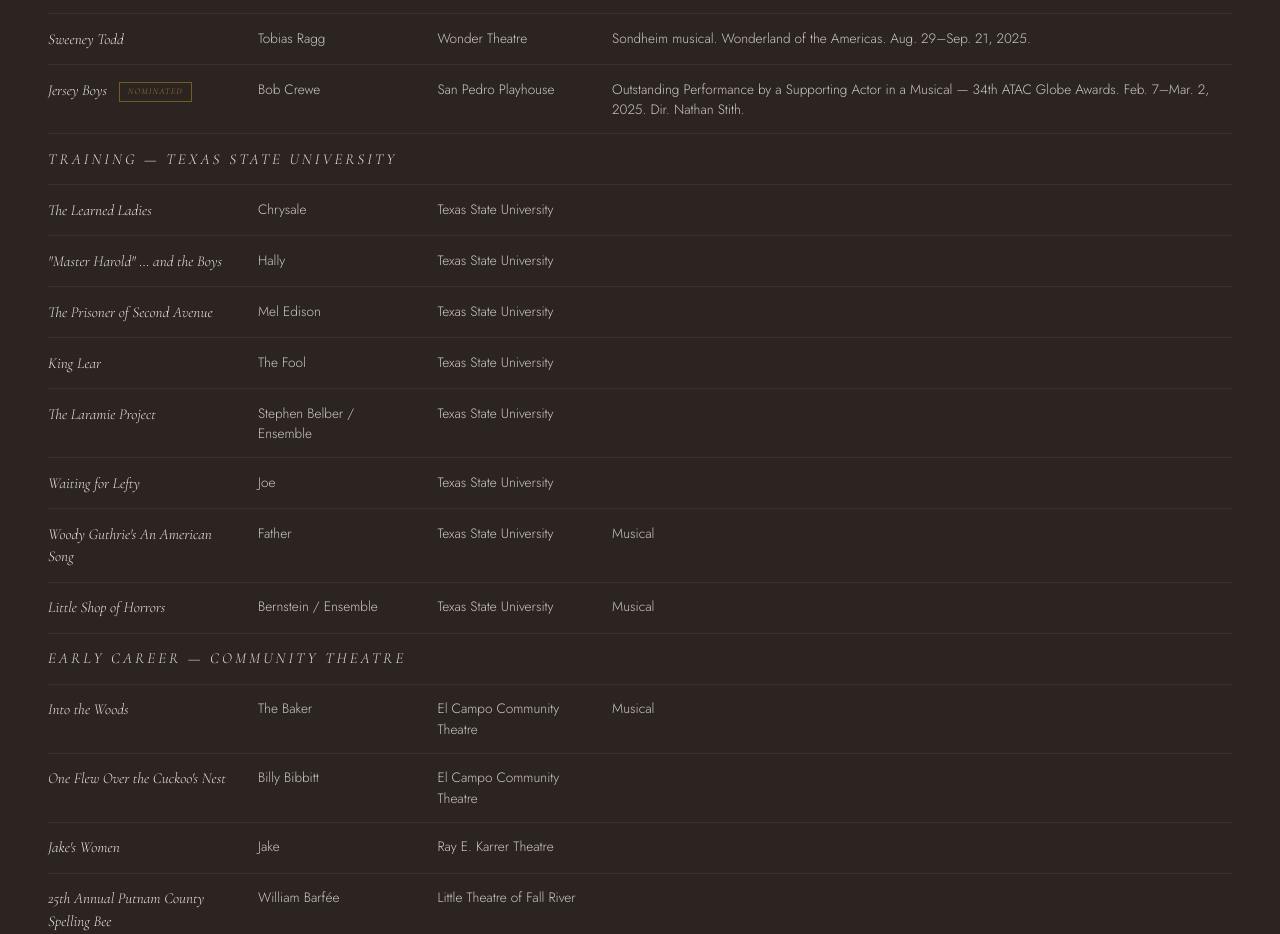
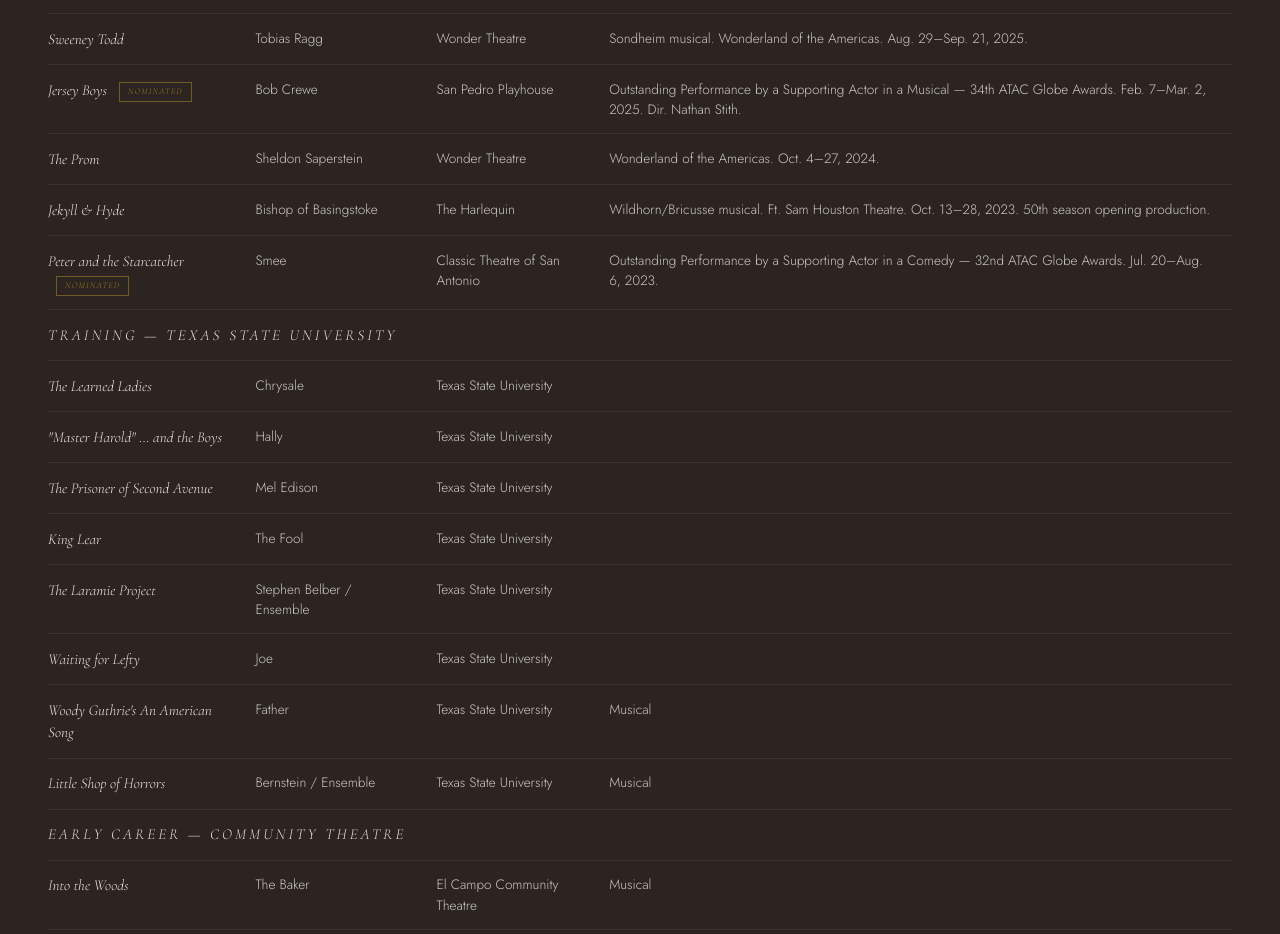
Before and after one commit to peterjphotos/blake-hamman, a plain HTML site: page blake-acting.html in a window 1280 px wide. Shown: the part 4400-5334 px from the top of the page. Drawn offline with nearby package versions, Linux system fonts and the light colour scheme.

Commit message:
Add Jekyll & Hyde (Harlequin, Oct 2023) and The Prom (Wonder Theatre, Oct 2024) to musicals table

```diff
--- a/blake-acting.html
+++ b/blake-acting.html
@@ -948,6 +948,25 @@
         <td>San Pedro Playhouse</td>
         <td>Outstanding Performance by a Supporting Actor in a Musical — 34th ATAC Globe Awards. Feb. 7–Mar. 2, 2025. Dir. Nathan Stith.</td>
       </tr>
+      <tr>
+        <td><em>The Prom</em></td>
+        <td>Sheldon Saperstein</td>
+        <td>Wonder Theatre</td>
+        <td>Wonderland of the Americas. Oct. 4–27, 2024.</td>
+      </tr>
+      <tr>
+        <td><em>Jekyll &amp; Hyde</em></td>
+        <td>Bishop of Basingstoke</td>
+        <td>The Harlequin</td>
+        <td>Wildhorn/Bricusse musical. Ft. Sam Houston Theatre. Oct. 13–28, 2023. 50th season opening production.</td>
+      </tr>
+      <tr>
+        <td><em>Peter and the Starcatcher</em> <span class="atac-tag nom">Nominated</span></td>
+        <td>Smee</td>
+        <td>Classic Theatre of San Antonio</td>
+        <td>Outstanding Performance by a Supporting Actor in a Comedy — 32nd ATAC Globe Awards. Jul. 20–Aug. 6, 2023.</td>
+      </tr>
+
       <tr><td colspan="4" class="table-era">Training — Texas State University</td></tr>
 
       <tr>
```
